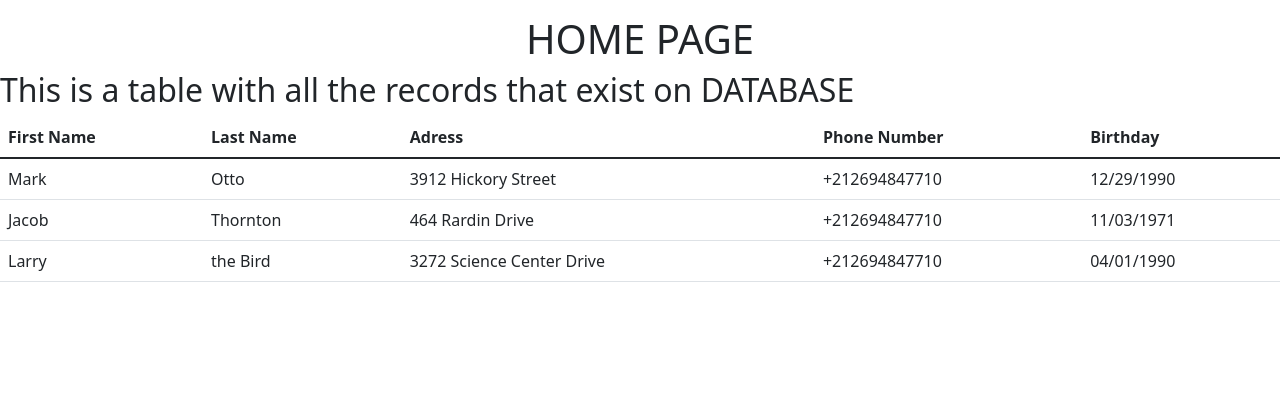
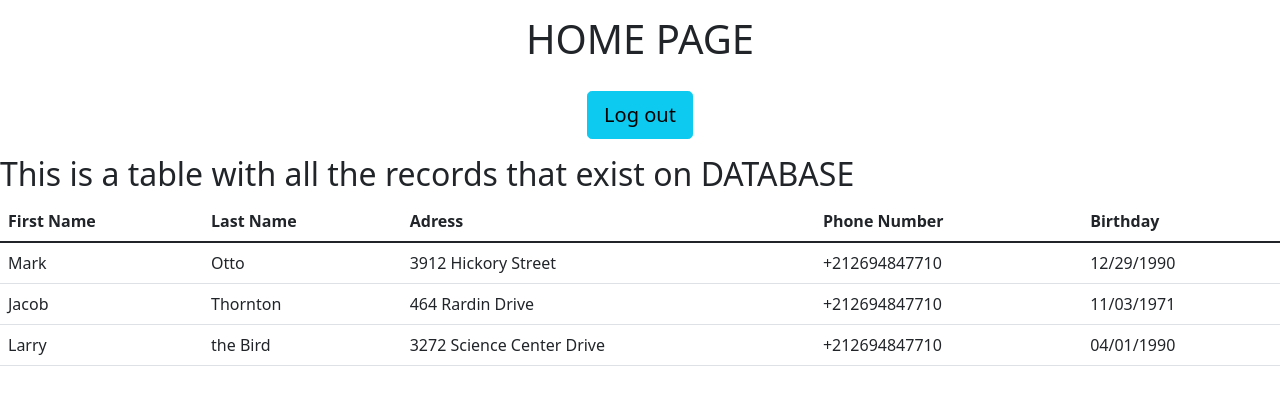
Before and after one commit to elmahjouuby/PROJECT1, a Python web app: template templates/home.html in a window 1280 px wide. Shown: the top 405 px of the page. Run offline with Jinja, Linux system fonts and the light colour scheme; the template is opened without the code that fills it, so the values that code supplies are empty.

Commit message:
Adding a logout button

```diff
--- a/templates/home.html
+++ b/templates/home.html
@@ -15,16 +15,20 @@
 <body>
     <div>
         <h1>HOME PAGE</h1>
-
+        <p>
+            <a href="# " class="btn btn-info btn-lg ">
+                <span class="glyphicon glyphicon-log-out "></span> Log out
+            </a>
+        </p>
         <h2>This is a table with all the records that exist on DATABASE </h2>
-        <table class="table">
+        <table class="table ">
             <thead>
                 <tr>
-                    <th scope="col">First Name</th>
-                    <th scope="col">Last Name</th>
-                    <th scope="col">Adress</th>
-                    <th scope="col">Phone Number</th>
-                    <th scope="col">Birthday</th>
+                    <th scope="col ">First Name</th>
+                    <th scope="col ">Last Name</th>
+                    <th scope="col ">Adress</th>
+                    <th scope="col ">Phone Number</th>
+                    <th scope="col ">Birthday</th>
 
 
                 </tr>
```
